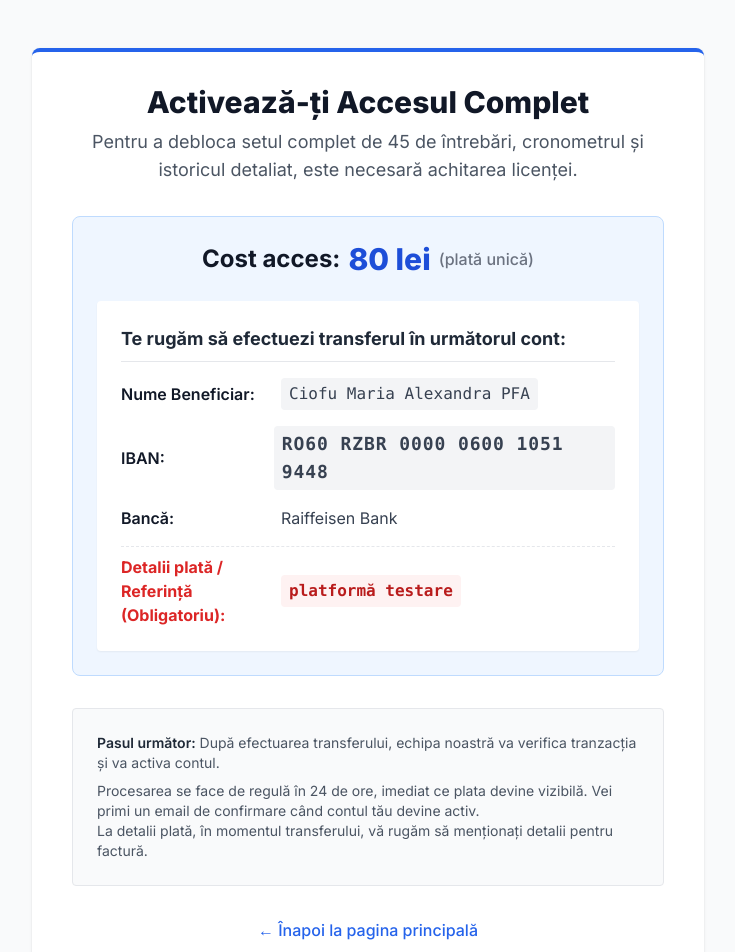
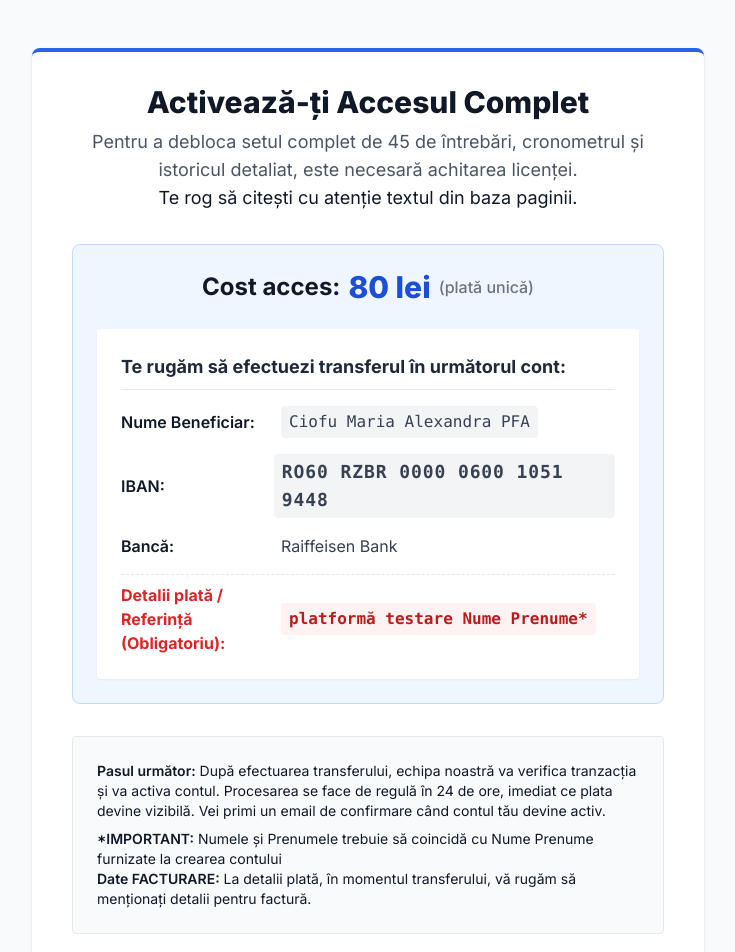
Before and after one commit to sorincenusa/testepsiho, a Next.js app: page /pending in a window 1280 px wide. Shown: the top 952 px of the page, without its empty margins (272-1007 px from the left). Built offline with nearby package versions, Linux system fonts and the light colour scheme; no server answers.

Commit message:
Update text content and styling in page.tsx

```diff
--- a/src/app/pending/page.tsx
+++ b/src/app/pending/page.tsx
@@ -18,6 +18,9 @@ export default function PendingApproval() {
              </h2>
              <p className="text-lg text-gray-600">
                Pentru a debloca setul complet de 45 de întrebări, cronometrul și istoricul detaliat, este necesară achitarea licenței.
+             </p>
+              <p className="text-lg text-gray-900">
+               Te rog să citești cu atenție textul din baza paginii.
              </p>
           </div>
 
@@ -46,21 +49,21 @@ export default function PendingApproval() {
                    </li>
                    <li className="flex flex-col sm:flex-row sm:items-center pt-2 border-t border-dashed">
                       <span className="font-bold text-red-600 w-40">Detalii plată / Referință (Obligatoriu):</span>
-                      <span className="font-mono font-bold text-red-700 bg-red-50 px-2 py-1 rounded select-all">platformă testare</span>
+                      <span className="font-mono font-bold text-red-700 bg-red-50 px-2 py-1 rounded select-all">platformă testare Nume Prenume*</span>
                    </li>
                 </ul>
              </div>
           </div>
 
-          <div className="bg-gray-50 rounded p-6 text-sm text-gray-600 border border-gray-200">
+          <div className="bg-gray-50 rounded p-6 text-sm text-gray-900 border border-gray-200">
               <p className="mb-2">
-                 <span className="font-semibold text-gray-800">Pasul următor:</span> După efectuarea transferului, echipa noastră va verifica tranzacția și va activa contul.
+                 <span className="font-semibold">Pasul următor:</span> După efectuarea transferului, echipa noastră va verifica tranzacția și va activa contul. Procesarea se face de regulă în 24 de ore, imediat ce plata devine vizibilă. Vei primi un email de confirmare când contul tău devine activ.
               </p>
               <p>
-                 Procesarea se face de regulă în 24 de ore, imediat ce plata devine vizibilă. Vei primi un email de confirmare când contul tău devine activ.
+                 <span className="font-semibold">*IMPORTANT:</span> Numele și Prenumele trebuie să coincidă cu Nume Prenume furnizate la crearea contului
               </p>
               <p>
-                La detalii plată, în momentul transferului, vă rugăm să menționați detalii pentru factură.
+                <span className="font-semibold">Date FACTURARE:</span> La detalii plată, în momentul transferului, vă rugăm să menționați detalii pentru factură.
               </p>
           </div>
 
```
